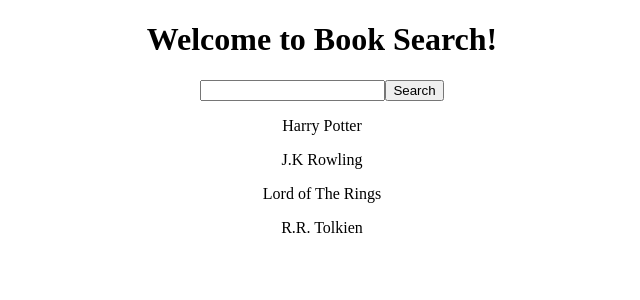
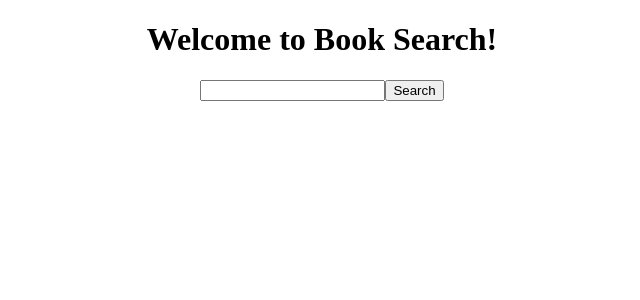
Before and after one commit to deboraornellas/book-search, an Angular app: page / in a window 1280 px wide. Shown: the top 300 px of the page, without its empty margins (318-958 px from the left). Built offline with nearby package versions, Linux system fonts and the light colour scheme.

Commit message:
Search is now returning books from the API

```diff
--- a/src/app/app.component.html
+++ b/src/app/app.component.html
@@ -5,5 +5,6 @@
   </h1>
   <app-book-form
     (search)="onSearch($event)"></app-book-form>
-  <app-book-list></app-book-list>
+  <app-book-list
+  [books]="bookList"></app-book-list>
 </div>
--- a/src/app/app.component.ts
+++ b/src/app/app.component.ts
@@ -1,4 +1,4 @@
-import { Component } from '@angular/core';
+import { Component, Output, EventEmitter } from '@angular/core';
 
 import { BookService } from './book.service';
 
@@ -8,17 +8,22 @@ import { BookService } from './book.service';
   styleUrls: ['./app.component.css']
 })
 export class AppComponent {
+  //@Output() publish = new EventEmitter();
   title = 'Book Search';
-  bookList = [];
+  bookList;
 
   constructor(
     private bookService: BookService
   ) { }
 
-  onSearch(book) {
-    this.bookService.get(book.get('name').value)
-      .subscribe(bookList => {
-        console.log(bookList);
-      });
+  onInit(){
+  }
+
+  onSearch(bookName) {
+    this.bookService.get(bookName.get('name').value)
+    .subscribe(bookList => {
+    this.bookList = bookList.title;
+    console.log(this.bookList);
+    console.log(bookList.title[0].author)});
   }
 }
--- a/src/app/app.module.ts
+++ b/src/app/app.module.ts
@@ -1,7 +1,7 @@
 import { BrowserModule } from '@angular/platform-browser';
 import { NgModule } from '@angular/core';
 import { ReactiveFormsModule } from '@angular/forms';
-import { HttpModule } from '@angular/http';
+import { HttpClientModule } from '@angular/common/http';
 
 import { AppComponent } from './app.component';
 import { BookComponent } from './book/book.component';
@@ -19,7 +19,7 @@ import { BookService } from './book.service';
   imports: [
     BrowserModule,
     ReactiveFormsModule,
-    HttpModule
+    HttpClientModule
   ],
   providers: [
     BookService
--- a/src/app/book-form/book-form.component.ts
+++ b/src/app/book-form/book-form.component.ts
@@ -1,6 +1,5 @@
 import { Component, OnInit, Output, EventEmitter } from '@angular/core';
-import {FormGroup, FormControl} from '@angular/forms'
-import { BookService } from '../book.service'
+import { FormGroup, FormControl } from '@angular/forms'
 
 @Component({
   selector: 'app-book-form',
@@ -22,7 +21,6 @@ export class BookFormComponent implements OnInit {
   }
 
   onSubmit(book) {
-    console.log(book.get('name').value);
     this.search.emit(book);
   }
 
--- a/src/app/book-list/book-list.component.ts
+++ b/src/app/book-list/book-list.component.ts
@@ -1,4 +1,5 @@
 import { Component, OnInit, Input } from '@angular/core';
+import { BookService } from '../book.service';
 
 @Component({
   selector: 'app-book-list',
@@ -6,25 +7,32 @@ import { Component, OnInit, Input } from '@angular/core';
   styleUrls: ['./book-list.component.css']
 })
 export class BookListComponent implements OnInit {
-  books = [
-    {
-      name: "Harry Potter",
-      author: "J.K Rowling"
-    },
-    {
-      name: "Lord of The Rings",
-      author: "R.R. Tolkien"
-    }
-  ];
+  // books = [
+  //   {
+  //     name: "Harry Potter",
+  //     author: "J.K Rowling"
+  //   },
+  //   {
+  //     name: "Lord of The Rings",
+  //     author: "R.R. Tolkien"
+  //   }
+  // ];
 
-  book = {
-    name: "Harry Potter",
-    author: "J.K Rowling"
-  };
+  // book = {
+  //   name: "Harry Potter",
+  //   author: "J.K Rowling"
+  // };
+  @Input() books;
 
-  constructor() { }
+  constructor(
+    private bookService: BookService
+  ) { }
 
   ngOnInit() {
+    // if (this.books !== null) {
+
+    //   });
+    // }
   }
 
 }
--- a/src/app/book.service.ts
+++ b/src/app/book.service.ts
@@ -1,18 +1,21 @@
 import { Injectable } from '@angular/core';
-import { Http, URLSearchParams } from '@angular/http';
-import { map } from 'rxjs/operators';
+import { HttpClient, HttpParams } from '@angular/common/http';
+import { map } from 'rxjs/operators'
 
 @Injectable({
   providedIn: 'root'
 })
 export class BookService {
-
-  constructor(private http: Http) {}
+  constructor(private http: HttpClient) {}
 
   get(name) {
-    let searchParams = new URLSearchParams();
-    searchParams.append('search', name);
-    searchParams.append('max', '2');
-    return this.http.get('https://reststop.randomhouse.com/resources/titles', { search: searchParams });
+    let params = new HttpParams();
+    params = params.append('search', name);
+    params = params.append('max', '5');
+    let data = this.http.get('https://reststop.randomhouse.com/resources/titles', { params: params});
+    return this.http.get('https://reststop.randomhouse.com/resources/titles', { params: params , responseType: "json"}).pipe(map(
+      (test: Response) => {
+        return JSON.parse(JSON.stringify(test));
+      }));
   }
 }
--- a/src/app/book/book.component.html
+++ b/src/app/book/book.component.html
@@ -1,2 +1,4 @@
-<p>{{book.name}}</p>
-<p>{{book.author}}</p>
+<!-- <p>{{book.name}}</p>
+<p>{{book.author}}</p> -->
+<p>Title: {{book.titleweb}}</p>
+<p>Author: {{book.author}}</p>
```
